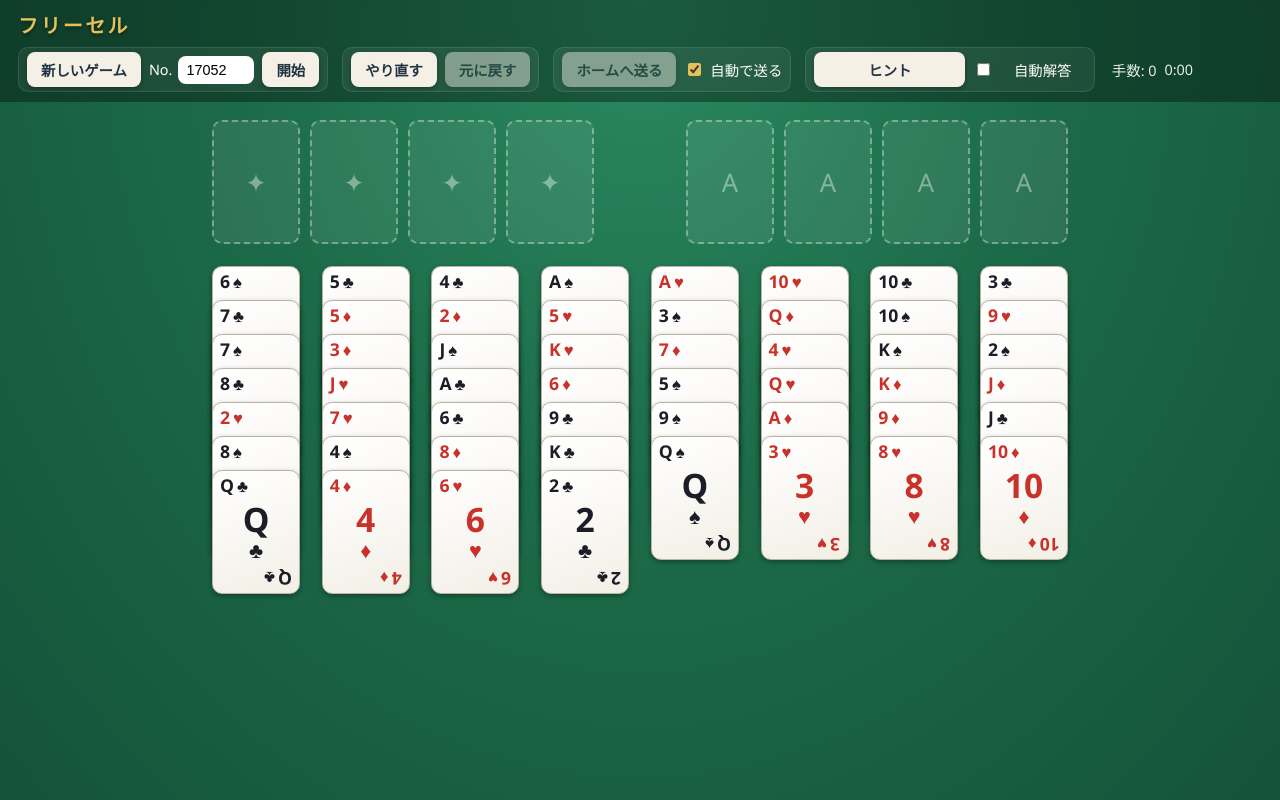
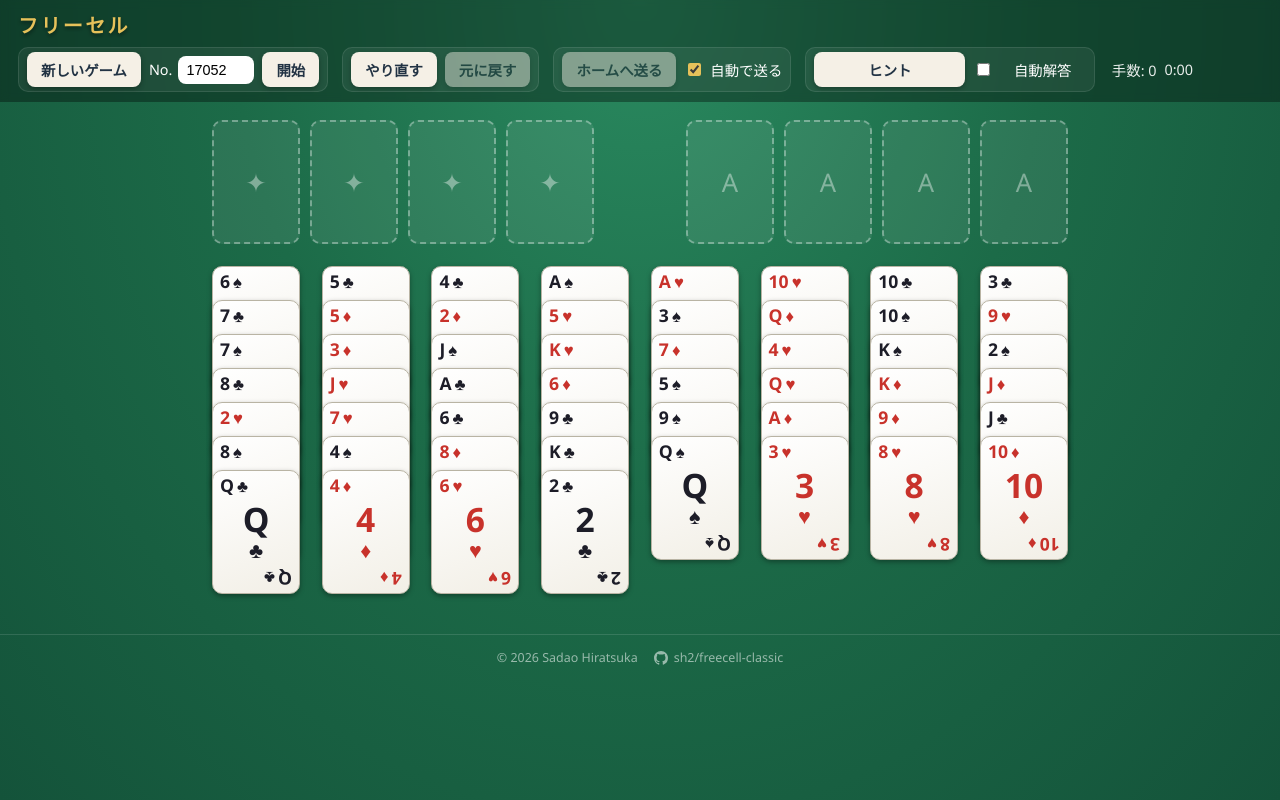
Before and after one commit to sh2/freecell-classic, a website with bundled scripts: page index.html in a window 1280 px wide. Built offline with nearby package versions, Linux system fonts and the light colour scheme.

Commit message:
feat: add footer with copyright and GitHub link; fix layout issue with card stacks

```diff
--- a/index.html
+++ b/index.html
@@ -56,6 +56,22 @@
     </section>
   </main>
 
+  <footer class="site-footer">
+    <span>© 2026 Sadao Hiratsuka</span>
+    <a
+      class="repo-link"
+      href="https://github.com/sh2/freecell-classic"
+      target="_blank"
+      rel="noopener"
+      title="GitHub リポジトリを開く"
+    >
+      <svg viewBox="0 0 16 16" aria-hidden="true">
+        <path d="M8 0C3.58 0 0 3.58 0 8c0 3.54 2.29 6.53 5.47 7.59.4.07.55-.17.55-.38 0-.19-.01-.82-.01-1.49-2.01.37-2.53-.49-2.69-.94-.09-.23-.48-.94-.82-1.13-.28-.15-.68-.52-.01-.53.63-.01 1.08.58 1.23.82.72 1.21 1.87.87 2.33.66.07-.52.28-.87.51-1.07-1.78-.2-3.64-.89-3.64-3.95 0-.87.31-1.59.82-2.15-.08-.2-.36-1.02.08-2.12 0 0 .67-.21 2.2.82.64-.18 1.32-.27 2-.27s1.36.09 2 .27c1.53-1.04 2.2-.82 2.2-.82.44 1.1.16 1.92.08 2.12.51.56.82 1.27.82 2.15 0 3.07-1.87 3.75-3.65 3.95.29.25.54.73.54 1.48 0 1.07-.01 1.93-.01 2.2 0 .21.15.46.55.38A8.01 8.01 0 0 0 16 8c0-4.42-3.58-8-8-8z" />
+      </svg>
+      sh2/freecell-classic
+    </a>
+  </footer>
+
   <div id="overlay" class="overlay hidden">
     <div class="overlay-card">
       <h2 id="overlay-title">クリア！</h2>
--- a/src/css/style.css
+++ b/src/css/style.css
@@ -189,6 +189,39 @@
   font-variant-numeric: tabular-nums;
   font-size: 0.9rem;
   opacity: 0.9;
+}
+
+/* ---------- フッター ---------- */
+
+.site-footer {
+  display: flex;
+  align-items: center;
+  justify-content: center;
+  flex-wrap: wrap;
+  gap: 6px 16px;
+  padding: 14px 16px 24px;
+  border-top: 1px solid rgba(255, 255, 255, 0.12);
+  font-size: 0.78rem;
+  color: rgba(255, 255, 255, 0.55);
+}
+
+.site-footer .repo-link {
+  display: inline-flex;
+  align-items: center;
+  gap: 6px;
+  color: inherit;
+  text-decoration: none;
+  transition: color 0.15s ease;
+}
+
+.site-footer .repo-link:hover {
+  color: var(--gold);
+}
+
+.site-footer svg {
+  width: 14px;
+  height: 14px;
+  fill: currentColor;
 }
 
 /* ---------- 盤面レイアウト ---------- */
--- a/src/js/view.js
+++ b/src/js/view.js
@@ -87,6 +87,11 @@
         pile.length > 1
           ? Math.min(34, Math.max(20, (budget - cardH) / (pile.length - 1)))
           : 0;
+      // カードは position: absolute でレイアウト高さに反映されないため、
+      // 山の見た目の高さを wrap の高さに設定する(後続のフッターなどの
+      // 要素がカードの下に回り込まないようにするため)
+      wrap.style.height =
+        pile.length > 0 ? (pile.length - 1) * overlap + cardH + "px" : "";
       pile.forEach((card, idx) => {
         const el = makeCardEl(card);
         el.style.top = idx * overlap + "px";
```
Also changed, not shown: CHANGELOG.md, README.md.
